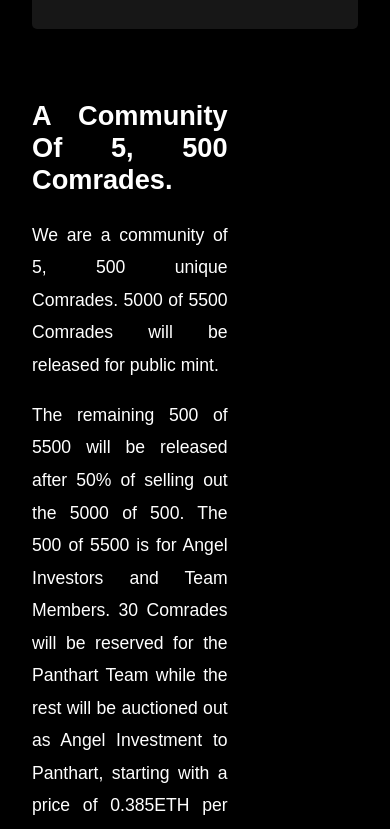
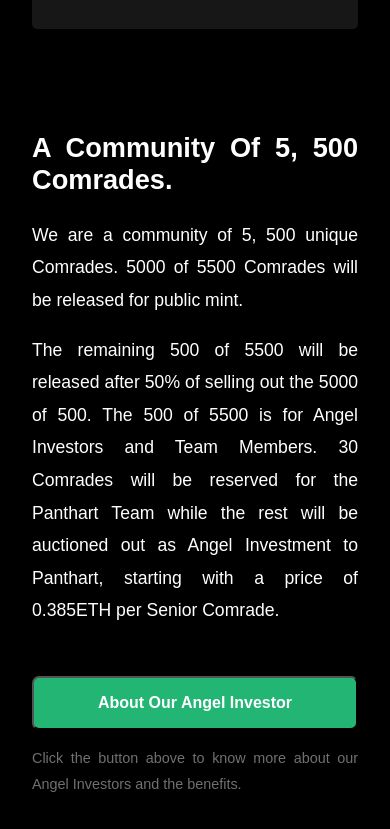
Before and after one commit to nippysky/Non-Fungible-Comrades, a React (Create React App) app: page / in a window 390 px wide. Shown: the part 3594-4423 px from the top of the page. Built offline with nearby package versions, Linux system fonts and the light colour scheme.

Commit message:
Add Padding

```diff
--- a/src/styles/The5500.css
+++ b/src/styles/The5500.css
@@ -55,7 +55,12 @@
         flex-direction: column;
     }
 
-    .column {
+    .column1 {
+        width: 100%;
+        margin-top: 2rem;
+    }
+
+    .column2 {
         width: 100%;
         margin-top: 2rem;
     }
```
